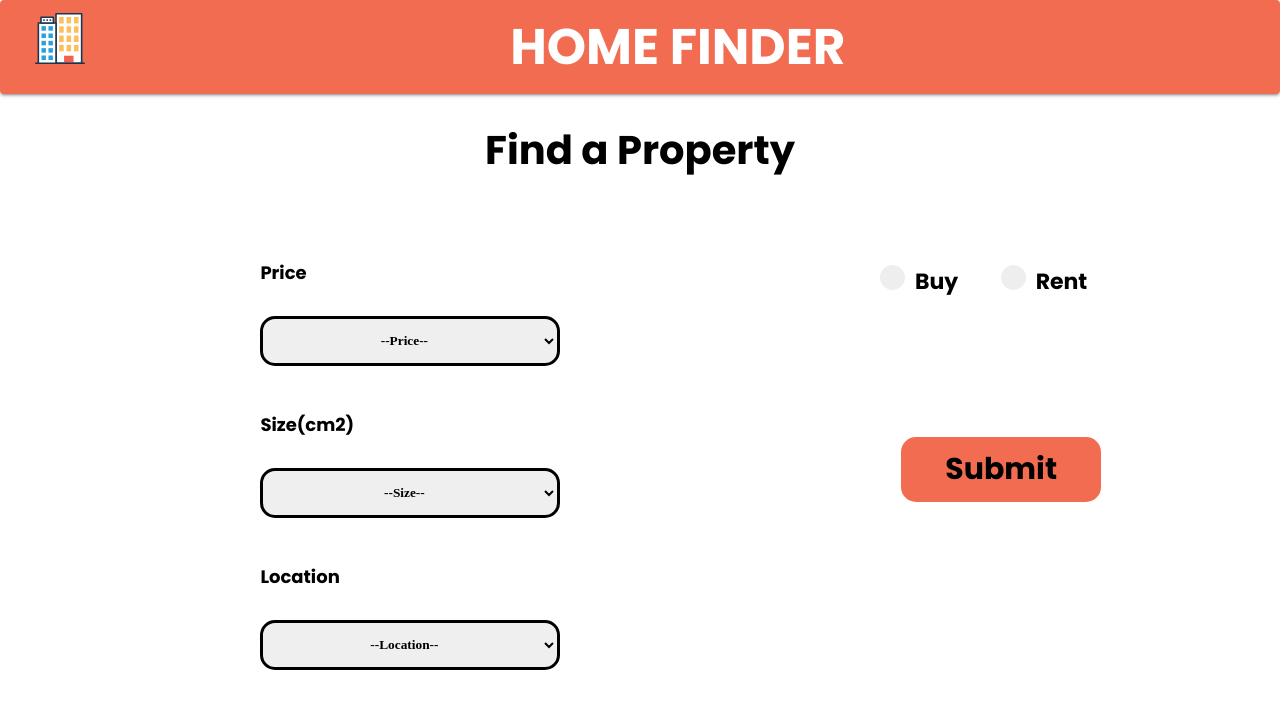
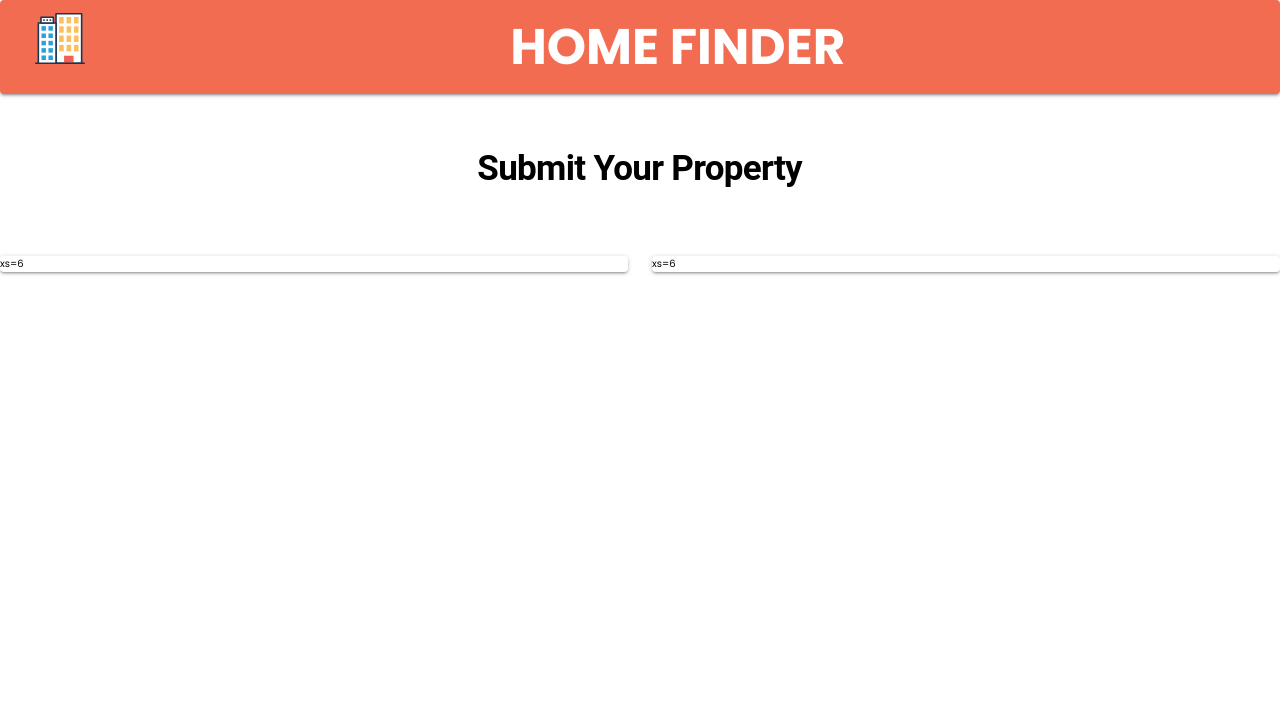
Before and after one commit to Gkonst1/chatbotEstateAgent, a React (Create React App) app in the folder homefinder/: page /tenant in a window 1280 px wide. Shown: the top 708 px of the page. Built offline with nearby package versions, Linux system fonts and the light colour scheme.

Commit message:
Title - in material -

```diff
--- a/homefinder/src/Components/TenantPage/tenant.js
+++ b/homefinder/src/Components/TenantPage/tenant.js
@@ -1,65 +1,49 @@
-import React from "react";
+import React, {Fragment} from "react";
 import Header from '../header';
-import './tenant.css';
+import './tenant.scss';
 import { Link } from 'react-router-dom';
+import Paper from '@material-ui/core/Paper';
+import Grid from '@material-ui/core/Grid';
+import Typography from '@material-ui/core/Typography';
 
 
+const styles= {
+  paper:{padding:20, margin:20, textAlign:'center'},
+  text:{color:'#000', fontWeight:600}
+}
 class Tenant extends React.Component{
   render(){
-    return(
-      <div>
-        <Header/>
-        <h1 className="results">Find a Property</h1>
-          <div className="box">
-            <div className="filtersSearch">
-              <div className="customSelectSearch" >
-                <label>Price</label>
-                <select className="singleFilterSearch">
-                  <option selected disabled>--Price--</option>
-                  <option value="0-100$">0-100$</option>
-                  <option value="101-250$">101-250$</option>
-                  <option value="251-450$">251-450$</option>
-                  <option value="451$+">451$+</option>
-                </select>
-              </div>
-              <div className="customSelectSearch">
-                <label>Size(cm2)</label>
-                <select className="singleFilterSearch">
-                  <option selected disabled>--Size--</option>
-                  <option value="0-30cm2">0-30cm2</option>
-                  <option value="31-70cm2">31-70cm2</option>
-                  <option value="71-200cm2">71-200cm2</option>
-                  <option value="201cm2+">201cm2+</option>
-                </select>
-              </div>
-              <div className="customSelectSearch">
-                <label>Location</label>
-                <select className="singleFilterSearch">
-                  <option selected disabled>--Location--</option>
-                  <option value="Kamara">Kamara</option>
-                  <option value="Faliro">Faliro</option>
-                  <option value="Neapoli">Neapoli</option>
-                  <option value="Kalamaria">Kalamaria</option>
-                </select>
-              </div>
-            </div>
-            <div className="reason">
-              <div className="status">
-                <label class="statusBox">Buy
-                  <input type="checkbox"/>
-                    <span class="checkmark"></span>
-                </label>
-                <label class="statusBox">Rent
-                  <input type="checkbox"/>
-                    <span class="checkmark"></span>
-                </label>
-              </div>
-              <div>
-                <Link to="/results" className="textdecor"><h2 className="submit">Submit</h2></Link>
-              </div>
-            </div>
-          </div>
-        </div>
+    return(<Fragment>
+      <Header/>
+        <Grid container spacing={24}>
+
+        {/* Title */}
+          <Grid item xs={12} justify='center' alignItems="center">
+            <Paper style={styles.paper} elevation={0} >
+            <Typography variant="display3" style={styles.text}>
+                Submit Your Property
+            </Typography>
+            </Paper>
+          </Grid>
+
+          {/* Left Panel */}
+
+          <Grid item xs={6}>
+          <Paper>xs=6</Paper>
+        </Grid>
+
+
+
+           {/* Right Panel */}
+
+           <Grid item xs={6}>
+          <Paper>xs=6</Paper>
+        </Grid>
+
+        </Grid>
+        {/* Grid Container Closing */}
+    </Fragment>
+
     )
   }
 }
```
Also changed, not shown: homefinder/src/Components/TenantPage/tenant.scss (renamed from homefinder/src/Components/TenantPage/tenant.css).
